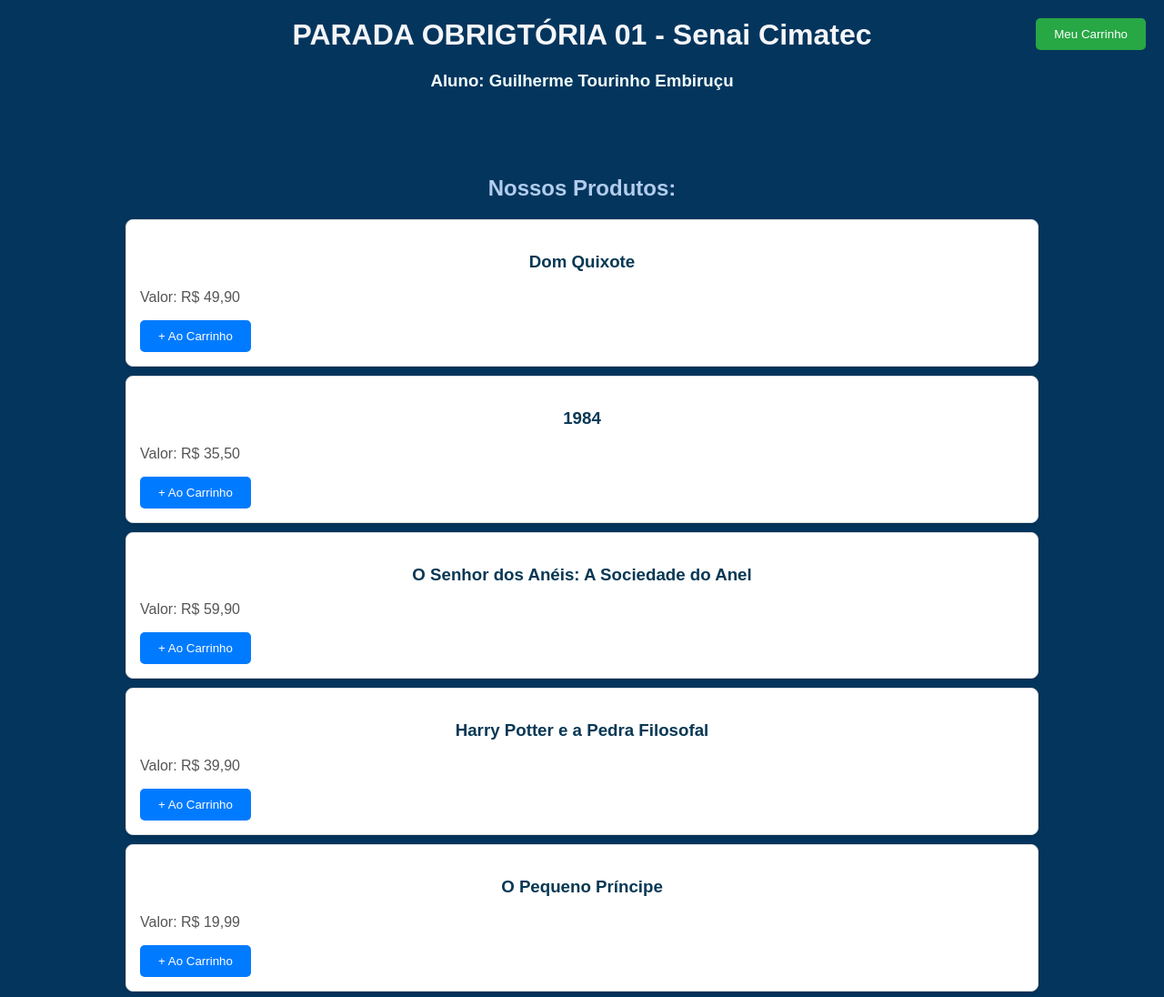
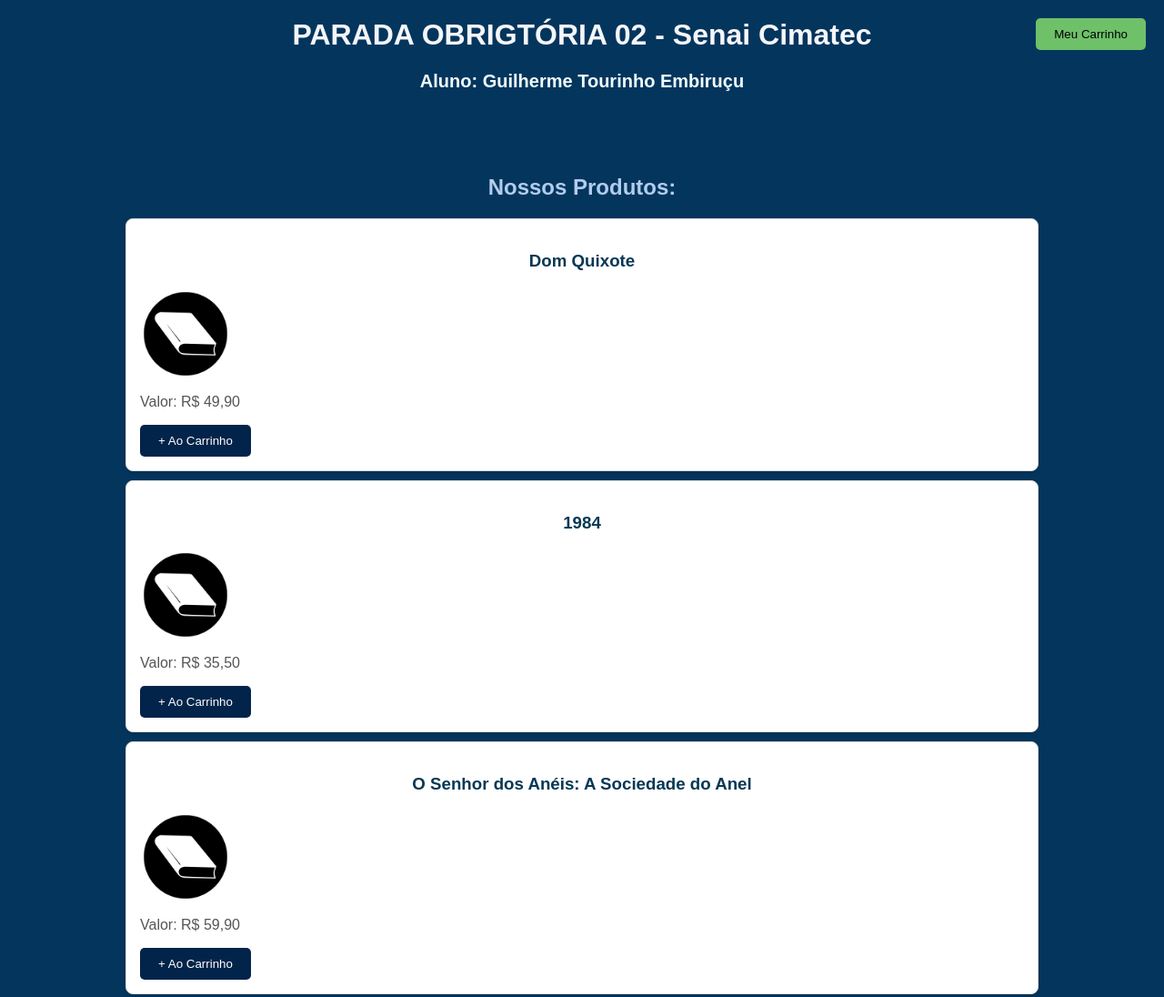
Before and after one commit to GTECimatec/ParadaObrigatoria01_FullStack, a React app: page public/index.html in a window 1280 px wide. Shown: the top 1096 px of the page at 91% size. Built offline with nearby package versions, Linux system fonts and the light colour scheme.

Commit message:
Acessibilidade
Atualizados parâmetros para melhorar acessibilidade

```diff
--- a/public/index.html
+++ b/public/index.html
@@ -4,11 +4,11 @@
     <meta charset="UTF-8" />
     <meta name="viewport" content="width=device-width, initial-scale=1.0" />
     <meta http-equiv="X-UA-Compatible" content="ie=edge" />
-    <title>PARADA OBRIGATÓRIA 01 - Guilherme Tourinho</title>
+    <title>PARADA OBRIGATÓRIA 02 - Guilherme Tourinho</title>
   </head>
   <body>
-    <h1 style="text-align: center;">PARADA OBRIGTÓRIA 01 - Senai Cimatec</h1>
-    <h3 style="text-align: center; color:azure"><b>Aluno: </b>Guilherme Tourinho Embiruçu</h3> <br><br><br>
+    <h1 style="text-align: center;">PARADA OBRIGTÓRIA 02 - Senai Cimatec</h1>
+    <h2 style="text-align: center; color:azure; font-size:20px"><b>Aluno: </b>Guilherme Tourinho Embiruçu</h2> <br><br><br>
     <noscript></noscript>
     <div id="root"></div>
   </body>
--- a/src/components/ProductList.js
+++ b/src/components/ProductList.js
@@ -15,16 +15,24 @@ const ProductList = ({ products }) => {
       <ul>
         {products.map(product => (
           <li key={product.id}>
+
             <h3>{product.name}</h3>
+
+              <img
+                src="/imagens/book_icon-icons.png"
+                alt = "imagem do livro"
+                className="book-icon"
+              />
+
+
             <p>Valor: {product.price.toLocaleString('pt-BR', { style: 'currency', currency: 'BRL' })}</p>
-            <button onClick={() => addToCart(product)}>+ Ao Carrinho</button>
+            <button tabindex="0" onClick={() => addToCart(product)}>+ Ao Carrinho</button>
           </li>
         ))}
       </ul>
 
-      {/* Adicionando o botão para ir ao carrinho, agora com a classe "cart-button" para o estilo fixo (depois tentar colocar esse botão no canto superior) */}
       <Link to="/cart">
-        <button className="cart-button">Meu Carrinho</button>
+        <button  tabindex="0" className="cart-button">Meu Carrinho</button>
       </Link>
     </div>
   );
--- a/src/index.css
+++ b/src/index.css
@@ -43,7 +43,7 @@ li {
 
 /* Estilos para botões */
 button {
-  background-color: #007bff;
+  background-color: #02244a;
   color: white;
   border: none;
   padding: 10px 20px;
@@ -70,7 +70,7 @@ p {
   display: inline-block;
   margin-top: 20px;
   text-decoration: none;
-  background-color: #28a745;
+  background-color: #09541a;
   color: white;
   padding: 10px 20px;
   border-radius: 5px;
@@ -88,8 +88,8 @@ p {
   position: fixed;
   top: 20px;
   right: 20px;
-  background-color: #28a745;
-  color: white;
+  background-color: #6ec069;
+  color: rgb(0, 0, 0);
   padding: 10px 20px;
   border: none;
   border-radius: 5px;
@@ -101,3 +101,10 @@ p {
 .cart-button:hover {
   background-color: #218838;
 }
+
+.book-icon {
+  width: 100px; /* Ajuste o valor conforme necessário para reduzir o tamanho */
+  height: auto;
+  margin-right: 10px;
+  vertical-align: middle;
+}
```
Also changed, not shown: public/imagens/book_icon-icons.png (added).
